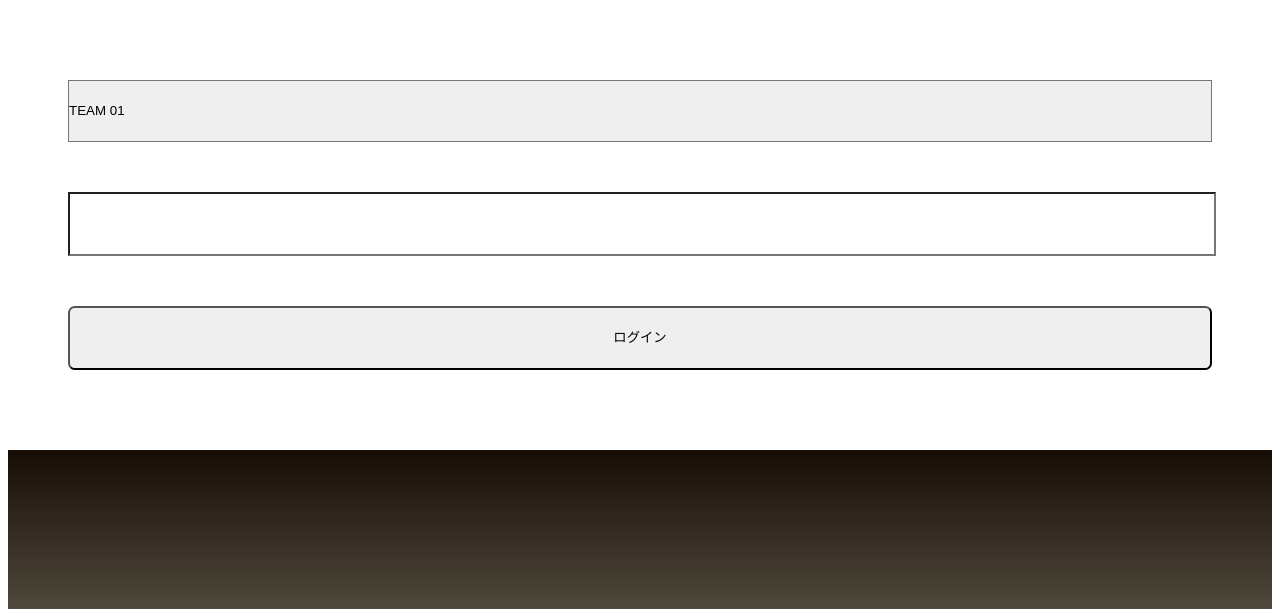
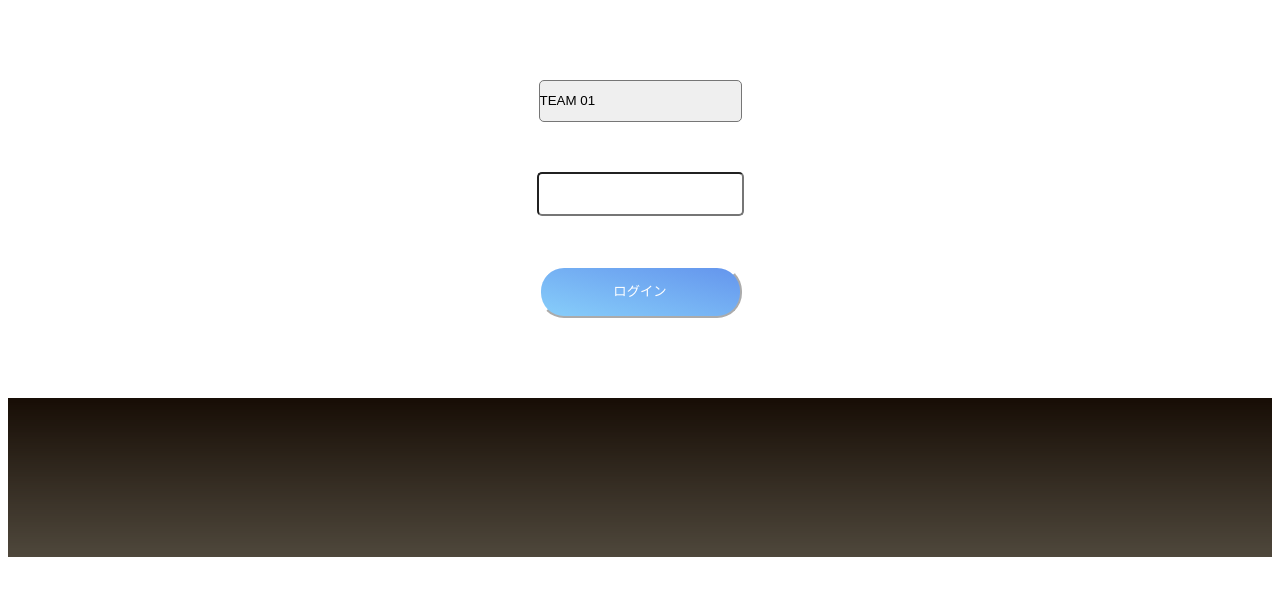
Before and after one commit to LXMC-oct-2017/October2017, a PHP site: page /login/login.php in a window 1280 px wide. Shown: the part 171-781 px from the top of the page. Run offline with PHP 8.4, Linux system fonts and the light colour scheme; some libraries are stand-ins or nearby versions.

Commit message:
login.php modify layout

```diff
--- a/css/login.css
+++ b/css/login.css
@@ -1,6 +1,10 @@
+#select {
+  text-align: center;
+}
+
 select[name="team-id"] {
-  line-height: 60px;
-  width: 100%;
+  line-height: 40px;
+  width: 203px;
   overflow: hidden;
   display: inline-block;
   *display: inline;
@@ -9,18 +13,36 @@ select[name="team-id"] {
 　border: 3px solid rgba(0, 0, 0, 0.4);
 　box-shadow: 0 2px 0 #AAA;
 　background-color: rgba(192, 192, 192, 0.1);
+  border-radius: 5px;
+}
+
+#password {
+  text-align: center;
 }
 
 input[name="password"] {
-  line-height: 60px;
-  width: 100%;
+  line-height: 40px;
+  width: 203px;
   margin-top: 50px;
   margin-bottom: 50px;
+  border-radius: 5px;
+}
+
+#button {
+  text-align: center;
 }
 
 input[name="password-submit"] {
-  -webkit-appearance:none;
-  line-height: 60px;
-  width: 100%;
-  border-radius: 0.5em;
+  display: inline-block;
+  width: 203px;
+  line-height:  60%;
+  padding: 20px 20px;
+  border-radius: 25px;
+  border-color: #FFF;
+  text-decoration: none;
+  text-align: center;
+  color: #FFF;
+  background-image: -webkit-linear-gradient(bottom left, #87cefa 0%, #6495ed 100%);
+  background-image: -o-linear-gradient(bottom left, #87cefa 0%, #6495ed 100%);
+  background-image: linear-gradient(to top right, #87cefa 0%, #6495ed 100%);
 }
--- a/login/login.php
+++ b/login/login.php
@@ -28,6 +28,7 @@
     </div>
     <div id="contents-inner">
       <form id="password-form" method="GET" action="./login-auth.php">
+        <div id="select">
           <select name="team-id">
             <option value= "0">TEAM 01</option>
             <option value= "1">TEAM 02</option>
@@ -50,8 +51,13 @@
             <option value="18">TEAM 19</option>
             <option value="19">TEAM 20</option>
           </select>
+        </div>
+        <div id="password">
           <input type="password" name="password">
+        </div>
+        <div id="button">
           <input type="button" name="password-submit" value="ログイン">
+        </div>
       </form>
     </div>
   </div>
```
Lines whose indentation alone changed are shown as unchanged.
